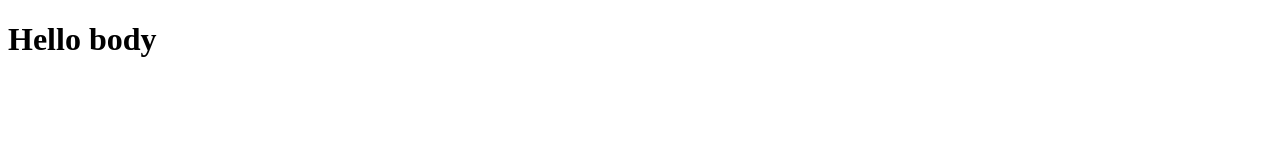
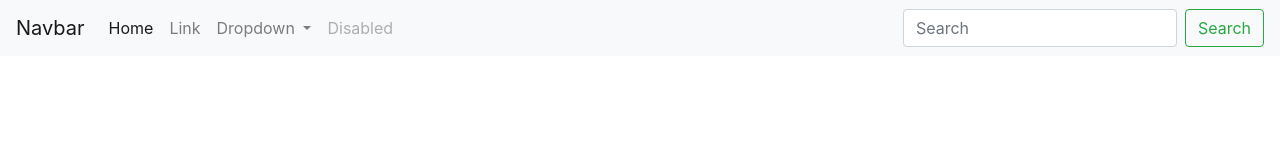
Before and after one commit to mahwish8/My_firstProject, a plain HTML site: page Index.html in a window 1280 px wide. Drawn offline with nearby package versions, Linux system fonts and the light colour scheme.

Commit message:
second commit

```diff
--- a/Index.html
+++ b/Index.html
@@ -4,9 +4,50 @@
     <meta charset="UTF-8">
     <meta http-equiv="X-UA-Compatible" content="IE=edge">
     <meta name="viewport" content="width=device-width, initial-scale=1.0">
+    <link rel="stylesheet" href="https://cdn.jsdelivr.net/npm/bootstrap@4.6.2/dist/css/bootstrap.min.css" integrity="sha384-xOolHFLEh07PJGoPkLv1IbcEPTNtaed2xpHsD9ESMhqIYd0nLMwNLD69Npy4HI+N" crossorigin="anonymous">
     <title>Document</title>
 </head>
 <body>
-    <h1>Hello body</h1>
+
+    <nav class="navbar navbar-expand-lg navbar-light bg-light">
+        <a class="navbar-brand" href="#">Navbar</a>
+        <button class="navbar-toggler" type="button" data-toggle="collapse" data-target="#navbarSupportedContent" aria-controls="navbarSupportedContent" aria-expanded="false" aria-label="Toggle navigation">
+          <span class="navbar-toggler-icon"></span>
+        </button>
+
+        <div class="collapse navbar-collapse" id="navbarSupportedContent">
+          <ul class="navbar-nav mr-auto">
+            <li class="nav-item active">
+              <a class="nav-link" href="#">Home <span class="sr-only">(current)</span></a>
+            </li>
+            <li class="nav-item">
+              <a class="nav-link" href="#">Link</a>
+            </li>
+            <li class="nav-item dropdown">
+              <a class="nav-link dropdown-toggle" href="#" role="button" data-toggle="dropdown" aria-expanded="false">
+                Dropdown
+              </a>
+              <div class="dropdown-menu">
+                <a class="dropdown-item" href="#">Action</a>
+                <a class="dropdown-item" href="#">Another action</a>
+                <div class="dropdown-divider"></div>
+                <a class="dropdown-item" href="#">Something else here</a>
+              </div>
+            </li>
+            <li class="nav-item">
+              <a class="nav-link disabled">Disabled</a>
+            </li>
+          </ul>
+          <form class="form-inline my-2 my-lg-0">
+            <input class="form-control mr-sm-2" type="search" placeholder="Search" aria-label="Search">
+            <button class="btn btn-outline-success my-2 my-sm-0" type="submit">Search</button>
+          </form>
+        </div>
+      </nav>
+
+    </div>
+    <script src="https://cdn.jsdelivr.net/npm/jquery@3.5.1/dist/jquery.slim.min.js" integrity="sha384-DfXdz2htPH0lsSSs5nCTpuj/zy4C+OGpamoFVy38MVBnE+IbbVYUew+OrCXaRkfj" crossorigin="anonymous"></script>
+<script src="https://cdn.jsdelivr.net/npm/popper.js@1.16.1/dist/umd/popper.min.js" integrity="sha384-9/reFTGAW83EW2RDu2S0VKaIzap3H66lZH81PoYlFhbGU+6BZp6G7niu735Sk7lN" crossorigin="anonymous"></script>
+<script src="https://cdn.jsdelivr.net/npm/bootstrap@4.6.2/dist/js/bootstrap.min.js" integrity="sha384-+sLIOodYLS7CIrQpBjl+C7nPvqq+FbNUBDunl/OZv93DB7Ln/533i8e/mZXLi/P+" crossorigin="anonymous"></script>
 </body>
 </html>
```
